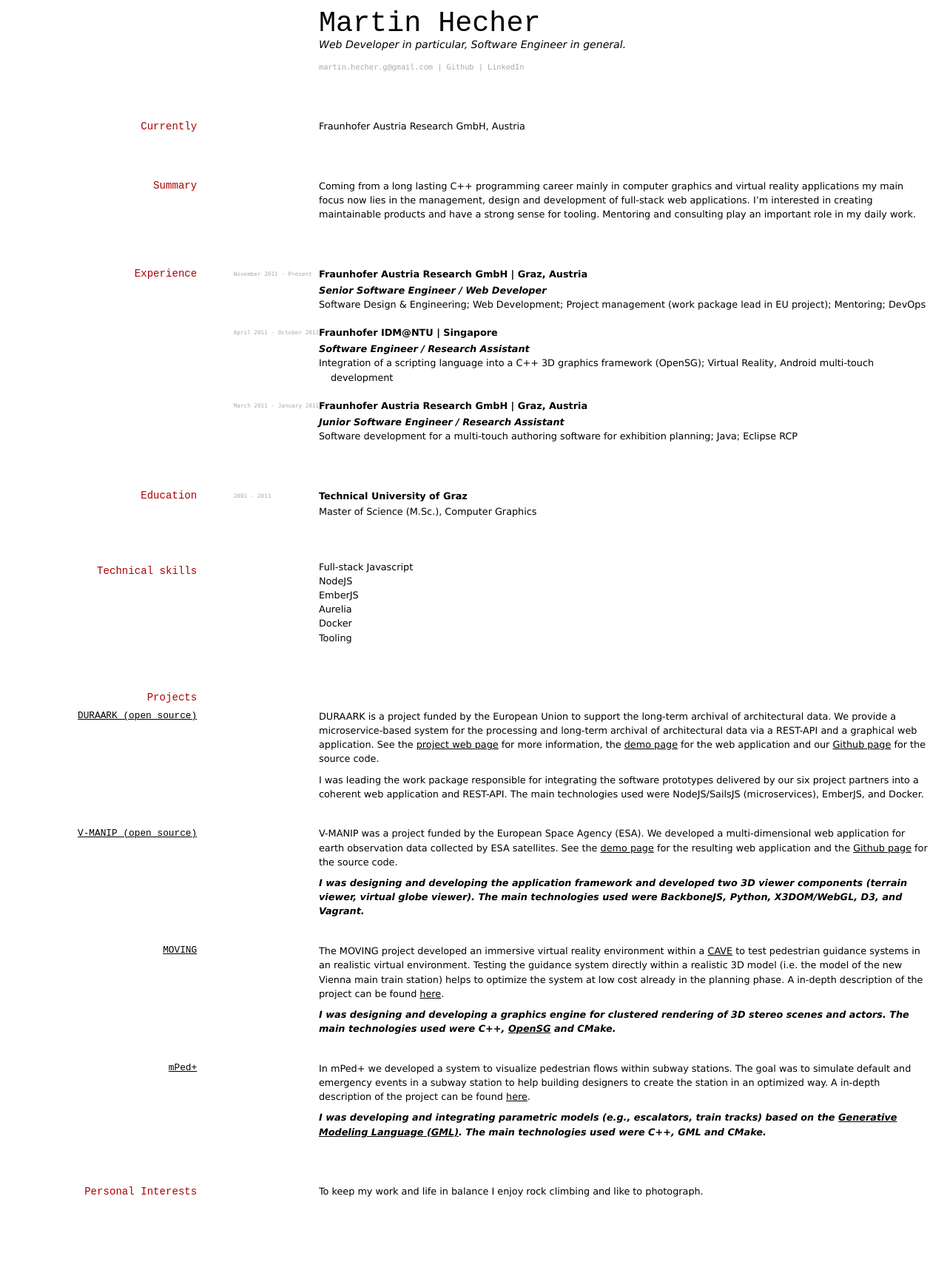
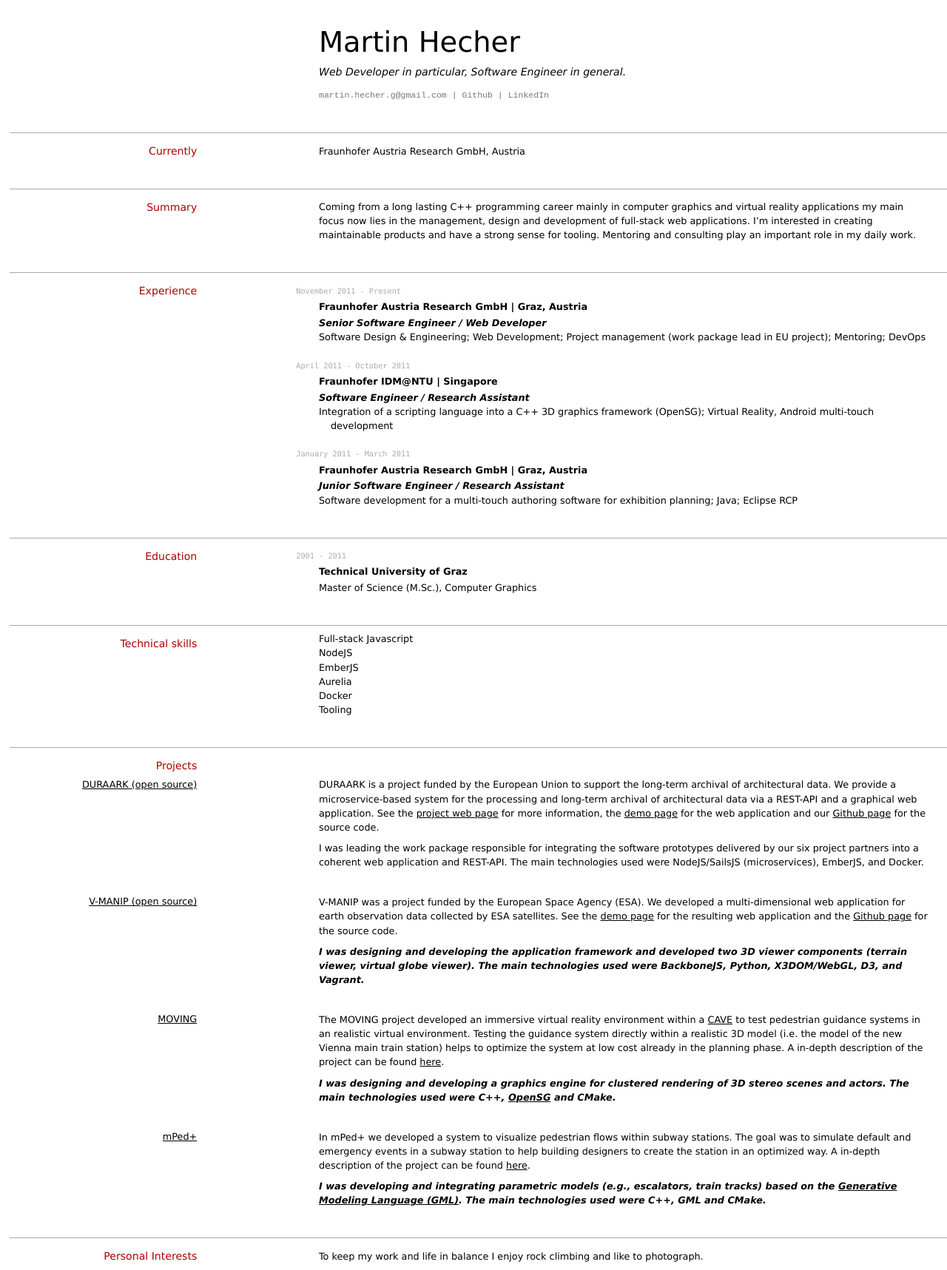
Before and after one commit to martinhecher/martinhecher.github.io, a Jekyll site: the page built from index.md, in a window 1280 px wide. Shown: the whole page at 74% size. Built offline with Jekyll 4.4.1, drawn with Linux system fonts in a browser that asks for light colours; before the commit the page ends 1629 px from its top, so only the background shows below that.

Commit message:
design update

```diff
--- a/index.md
+++ b/index.md
@@ -44,7 +44,7 @@ __Fraunhofer Austria Research GmbH | Graz, Austria__
   - *Software Engineer / Research Assistant*
   - Integration of a scripting language into a C++ 3D graphics framework (OpenSG); Virtual Reality, Android multi-touch development
 
-  `March 2011 - January 2011`
+  `January 2011 - March 2011`
   __Fraunhofer Austria Research GmbH | Graz, Austria__
 
    - *Junior Software Engineer / Research Assistant*
--- a/media/cv-screen.css
+++ b/media/cv-screen.css
@@ -30,6 +30,7 @@ footer, header, hgroup, menu, nav, section {
 }
 body {
 	line-height: 1;
+	overflow-x: hidden;
 }
 ol, ul {
 	list-style: none;
@@ -71,15 +72,18 @@ p {
 
 code {
 	font: normal normal;
-	font-size: 60%;
+	font-size: 80%;
 	/*line-height: 1em;*/
 	font-family: Menlo,monospace,sans-serif;
 	color: #aaa;
 }
 
 p code {
-	position: absolute;
-	left: -14%;
+	/* position: absolute; */
+/* 	left: -34%; */
+	display: block;
+	margin-left: -3em;
+	margin-bottom: 0.2em;
 }
 
 
@@ -114,7 +118,7 @@ li ul {
 
 h1,h2,h3,h4 {
 	font-weight: 400;
-	font-family: Cousine,Verdana,sans-serif;
+	font-family: Verdana,sans-serif;
 	width: 65%;
 }
 
@@ -124,6 +128,8 @@ h1 {
 	line-height: 1em;
 	position: relative;
 	left: 33%;
+	margin-bottom: 0.3em;
+	margin-top: 1em;
 }
 
 h1+p {
@@ -135,11 +141,20 @@ h1+p {
 h2 {
 	font-size: 1.1em;
 	color: #a00;
-	margin-top: 3em;
+	margin-top: 1.5em;
 	position: relative;
 	top: 1.4em;
 	text-align: right;
 	width: 20%;
+}
+
+h2:before {
+    content: "";
+    display: block;
+    height: 1px;
+    width: 100vw;
+    margin-bottom: 15px;
+    background: #aaa;
 }
 
 h3 {
@@ -164,9 +179,9 @@ a:hover {
 	margin-top: 1em;
 	position: relative;
 	left: 33%;
-	color: #aaa;
-	font-family: Menlo,monospace,sans-serif;
-	font-size: 80%;
+	color: #777;
+	font-family: monospace,sans-serif;
+	font-size: 90%;
 }
 
 #webaddress a {
```
